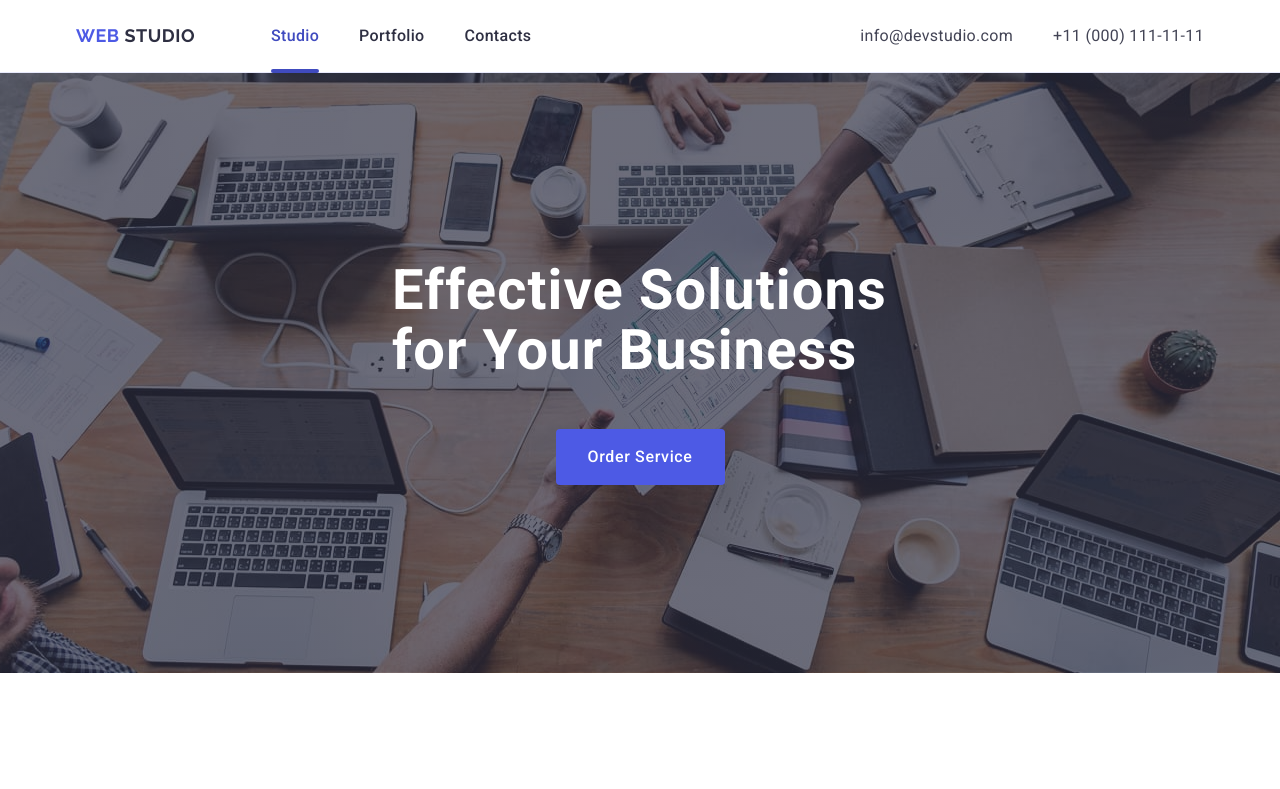
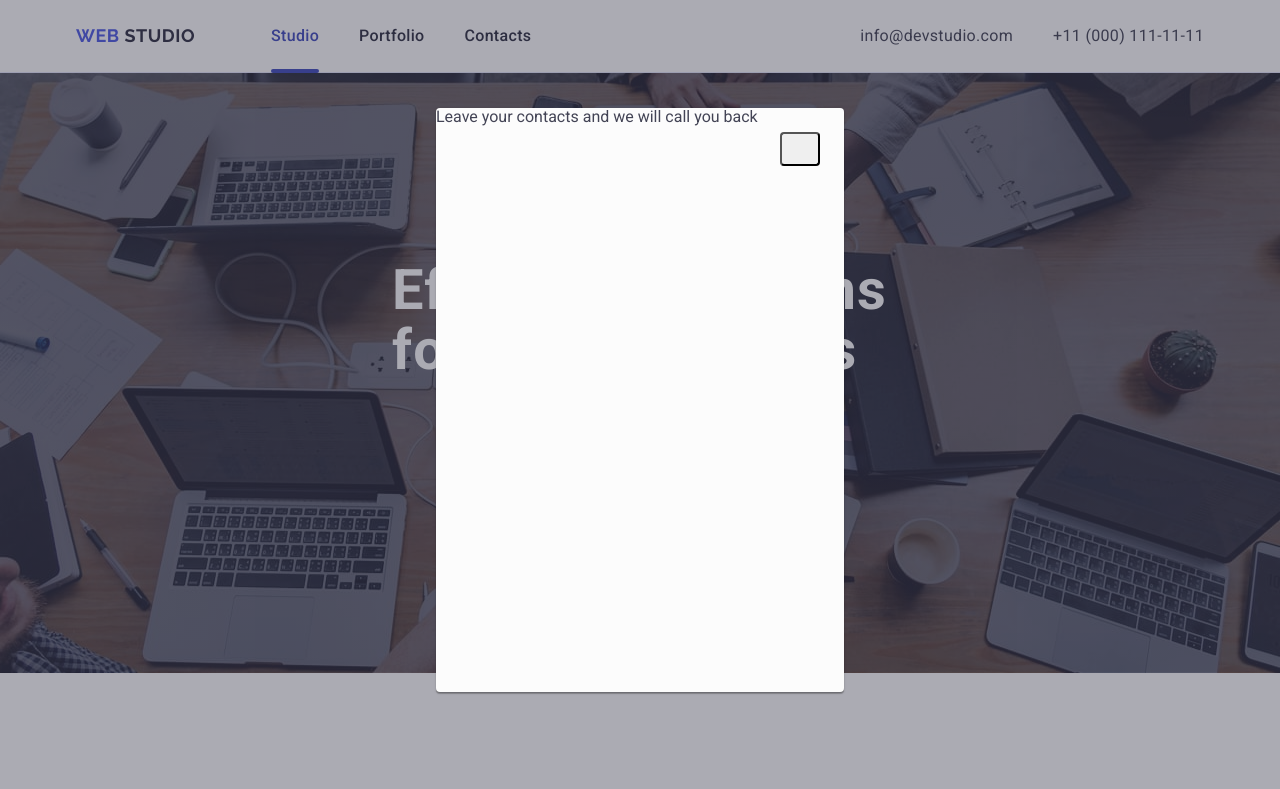
Before and after one commit to Natalka-01/goit-markup-hw-05, a plain HTML site: page index.html in a window 1280 px wide. Shown: the top 789 px of the page. Drawn offline with nearby package versions, Linux system fonts and the light colour scheme.

Commit message:
creared modal-window

```diff
--- a/css/styles.css
+++ b/css/styles.css
@@ -501,3 +501,46 @@ p.overlay{
 .footer-social-link:focus {
     background-color: #31d0aa;
 }
+
+.backdrop{
+    position: fixed;
+    top: 0;
+    left: 0;
+
+    width: 100%;
+    height: 100%;
+
+    background-color: rgba(46, 47, 66, 0.40);
+    opacity: 0;
+    visibility: hidden;
+    pointer-events: none;
+    visibility: visible;visibility: visible;
+    transition: opacity(250ms cubic-bezier(0.4, 0, 0.2, 1)),
+        visibility(250ms cubic-bezier(0.4, 0, 0.2, 1));
+}
+
+.backdrop.is-open{
+    opacity: 1;
+    visibility: visible;
+    pointer-events: auto;
+
+}
+
+.modal{
+    position: absolute;
+    top: 50%;
+    left: 50%;
+    width: 408px;
+    min-height: 584px;
+    transform: translate(-50%, -50%);
+    background-color: #FCFCFC;
+    border-radius: 4px;
+    box-shadow: 0 2px 1px 0 rgba(0, 0, 0, 0.20), 0 1px 3px 0 rgba(0, 0, 0, 0.12), 0 1px 1px 0 rgba(0, 0, 0, 0.14);;
+}
+
+.modal-btn{
+    position: absolute;
+    top: 24px;
+    right: 24px;
+    border-radius: 4px;
+}
--- a/index.html
+++ b/index.html
@@ -562,5 +562,15 @@
         </div>
       </div>
     </footer>
+    <div class="backdrop is-open">
+      <div class="modal">
+        <button class="modal-btn" type="button" aria-label="Modal close button">
+          <svg class="modal-btn-icon" width="24" height="24">
+            <use href=""></use>
+          </svg>
+        </button>
+        <p class="modal-form">Leave your contacts and we will call you back</p>
+      </div>
+    </div>
   </body>
 </html>
```
